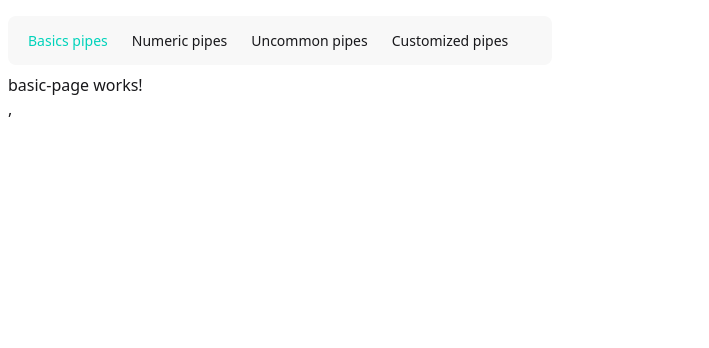
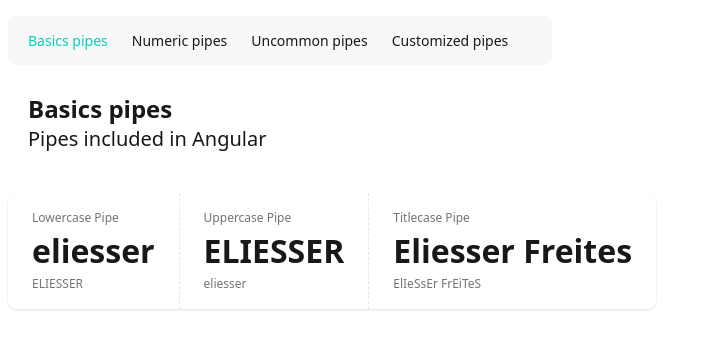
Before and after one commit to eliesser/angular-curso-2025-pipes-app, an Angular app: page /basic in a window 1280 px wide. Shown: the top 348 px of the page, without its empty margins (0-709 px from the left). Built offline with nearby package versions, Linux system fonts and the light colour scheme.

Commit message:
enhance basic page with Angular pipes and update component structure

```diff
--- a/src/app/pages/basic-page/basic-page.component.html
+++ b/src/app/pages/basic-page/basic-page.component.html
@@ -1 +1,24 @@
-<p>basic-page works!</p>,
+<section class="mx-5 mt-5">
+  <h1 class="text-2xl font-bold">Basics pipes</h1>
+  <h3 class="text-xl font-thin">Pipes included in Angular</h3>
+</section>
+
+<div class="stats stats-vertical lg:stats-horizontal shadow mt-10">
+  <div class="stat">
+    <div class="stat-title">Lowercase Pipe</div>
+    <div class="stat-value">{{ nameUpper() | lowercase }}</div>
+    <div class="stat-desc">{{ nameUpper() }}</div>
+  </div>
+
+  <div class="stat">
+    <div class="stat-title">Uppercase Pipe</div>
+    <div class="stat-value">{{ nameLower() | uppercase }}</div>
+    <div class="stat-desc">{{ nameLower() }}</div>
+  </div>
+
+  <div class="stat">
+    <div class="stat-title">Titlecase Pipe</div>
+    <div class="stat-value">{{ fullName() | titlecase }}</div>
+    <div class="stat-desc">{{ fullName() }}</div>
+  </div>
+</div>
--- a/src/app/pages/basic-page/basic-page.component.ts
+++ b/src/app/pages/basic-page/basic-page.component.ts
@@ -1,8 +1,13 @@
-import { Component } from '@angular/core';
+import { LowerCasePipe, TitleCasePipe, UpperCasePipe } from '@angular/common';
+import { Component, signal } from '@angular/core';
 
 @Component({
   selector: 'app-basic-page',
-  imports: [],
+  imports: [LowerCasePipe, UpperCasePipe, TitleCasePipe],
   templateUrl: './basic-page.component.html',
 })
-export default class BasicPageComponent {}
+export default class BasicPageComponent {
+  nameLower = signal('eliesser');
+  nameUpper = signal('ELIESSER');
+  fullName = signal('ElIeSsEr FrEiTeS');
+}
```
